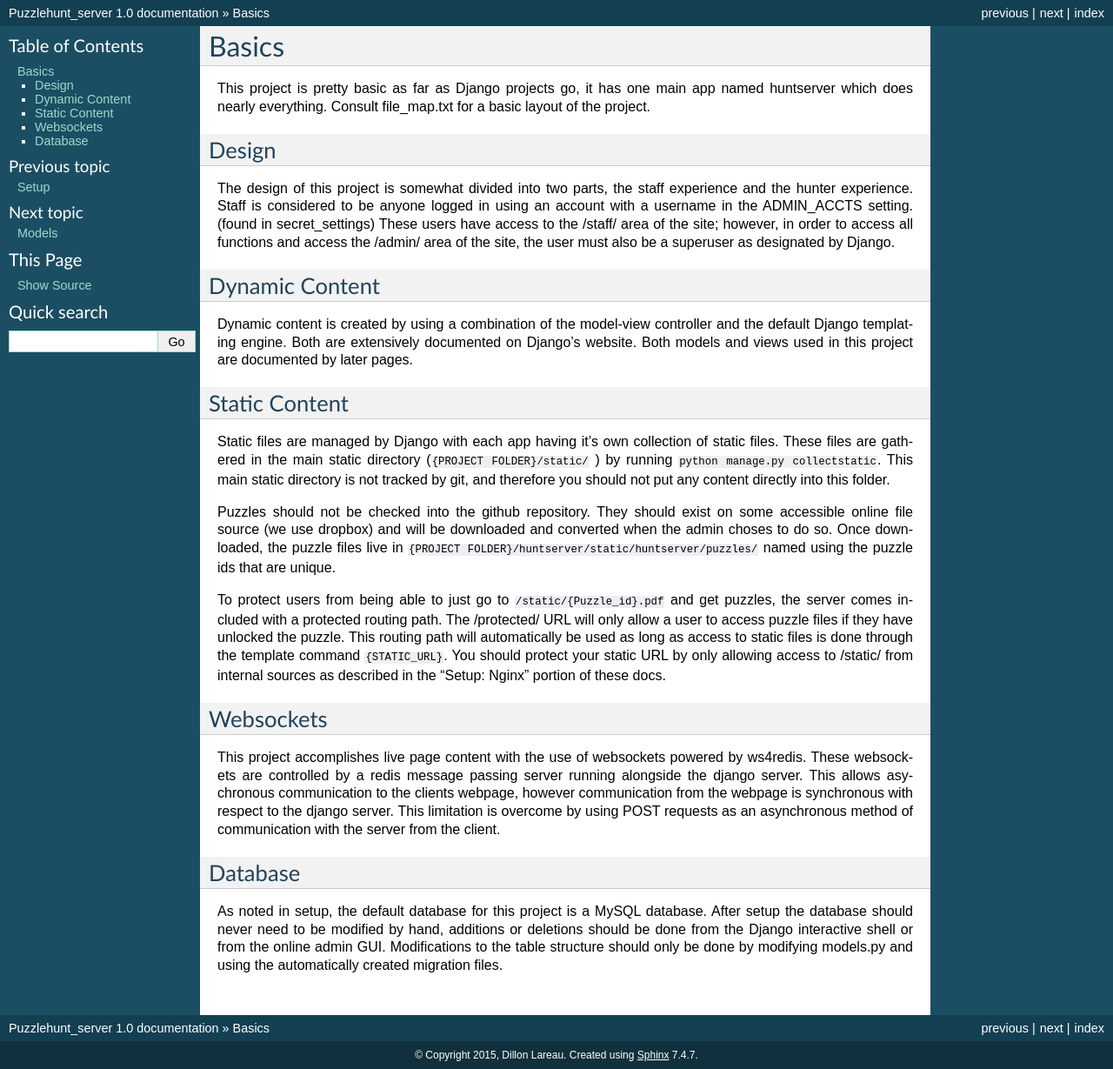
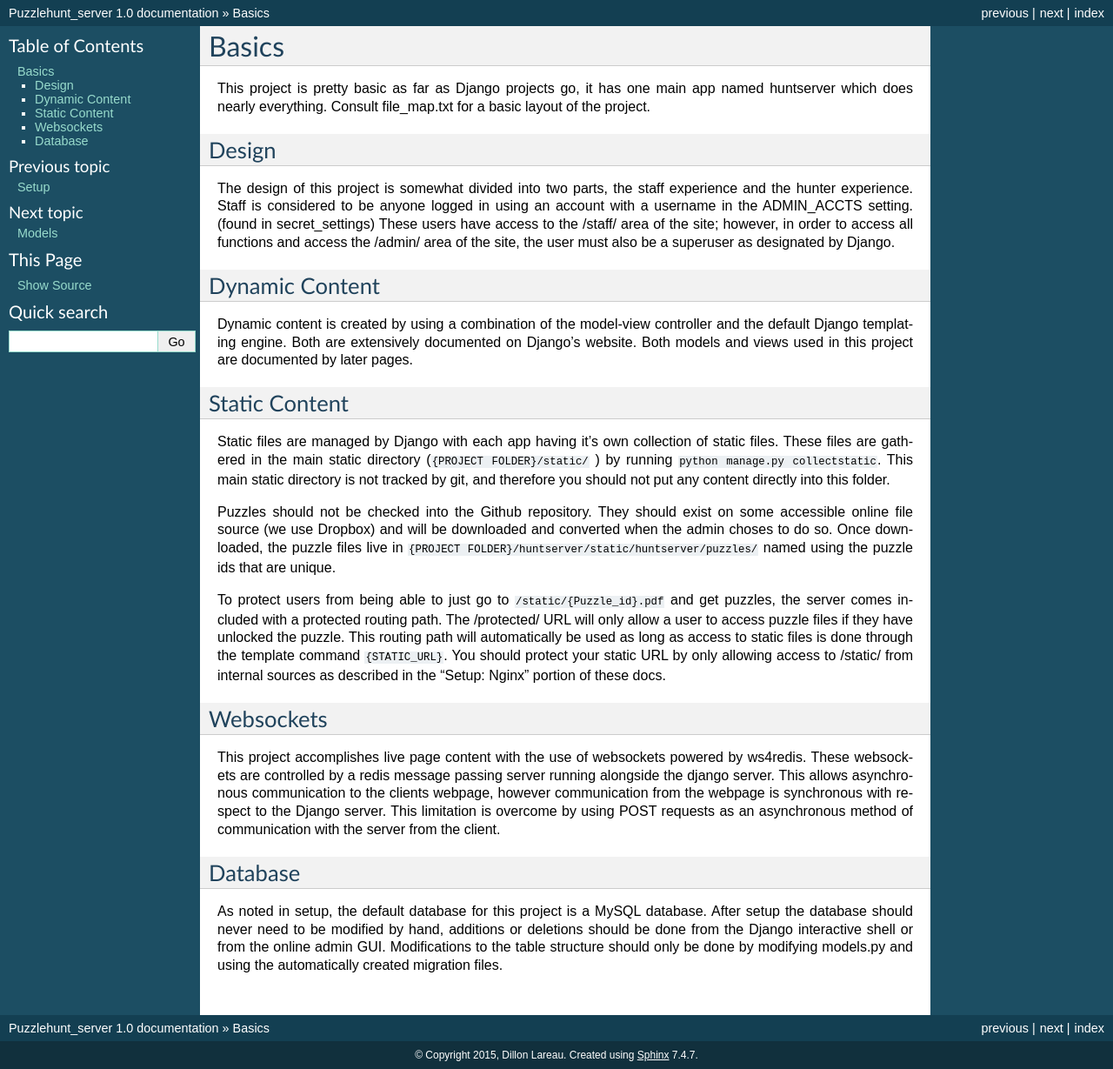
Before and after one commit to dlareau/puzzlehunt_server, a Sphinx documentation site: the page built from docs/basics.rst, in a window 1280 px wide. Shown: the whole page at 87% size. Built offline with Sphinx 7.4.7, drawn with Linux system fonts in a browser that asks for light colours.

Commit message:
Fix a few typos.

```diff
--- a/docs/basics.rst
+++ b/docs/basics.rst
@@ -29,8 +29,8 @@ by running ``python manage.py collectstatic``.
 This main static directory is not tracked by git,
 and therefore you should not put any content directly into this folder.
 
-Puzzles should not be checked into the github repository.
-They should exist on some accessible online file source (we use dropbox)
+Puzzles should not be checked into the Github repository.
+They should exist on some accessible online file source (we use Dropbox)
 and will be downloaded and converted when the admin choses to do so.
 Once downloaded, the puzzle files live in ``{PROJECT FOLDER}/huntserver/static/huntserver/puzzles/``
 named using the puzzle ids that are unique.
@@ -47,8 +47,8 @@ Websockets
 ----------
 This project accomplishes live page content with the use of websockets powered by ws4redis.
 These websockets are controlled by a redis message passing server running alongside the django server.
-This allows asychronous communication to the clients webpage,
-however communication from the webpage is synchronous with respect to the django server.
+This allows asynchronous communication to the clients webpage,
+however communication from the webpage is synchronous with respect to the Django server.
 This limitation is overcome by using POST requests as an asynchronous method of communication with the server from the client.
 
 Database
--- a/docs/index.rst
+++ b/docs/index.rst
@@ -15,7 +15,7 @@ Features
 - Autogenerated page for each puzzle
 - Team user accounts and auth system
 - Customizable unlocking structure
-- Admin pages to manange submissions, teams, as well as hunt progress
+- Admin pages to manage submissions, teams, as well as hunt progress
 - Automatic team creation from registration
 - Privacy settings for each hunt
 - Cool charts!
--- a/docs/setup.rst
+++ b/docs/setup.rst
@@ -47,7 +47,7 @@ but those modifications are out of the scope of this setup.
 
 First we have to create the user and database that the application will use.
 To do so, log into the mysql client as a superuser and enter the following commands.
-(subsituting your password and username)
+(substituting your password and username)
 
 - ``CREATE DATABASE puzzlehunt_db;``
 - ``CREATE USER 'nottherealusername'@'localhost' IDENTIFIED BY 'nottherealpassword';``
```
